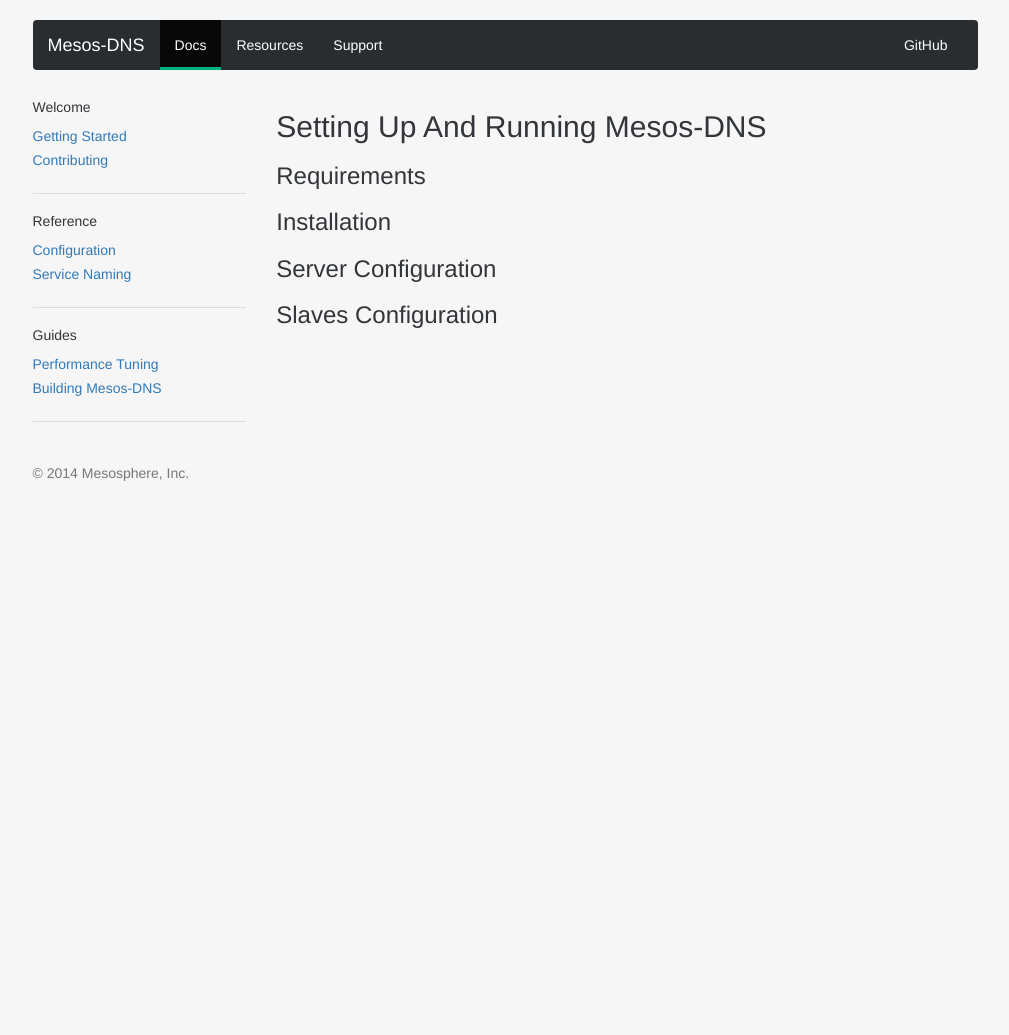
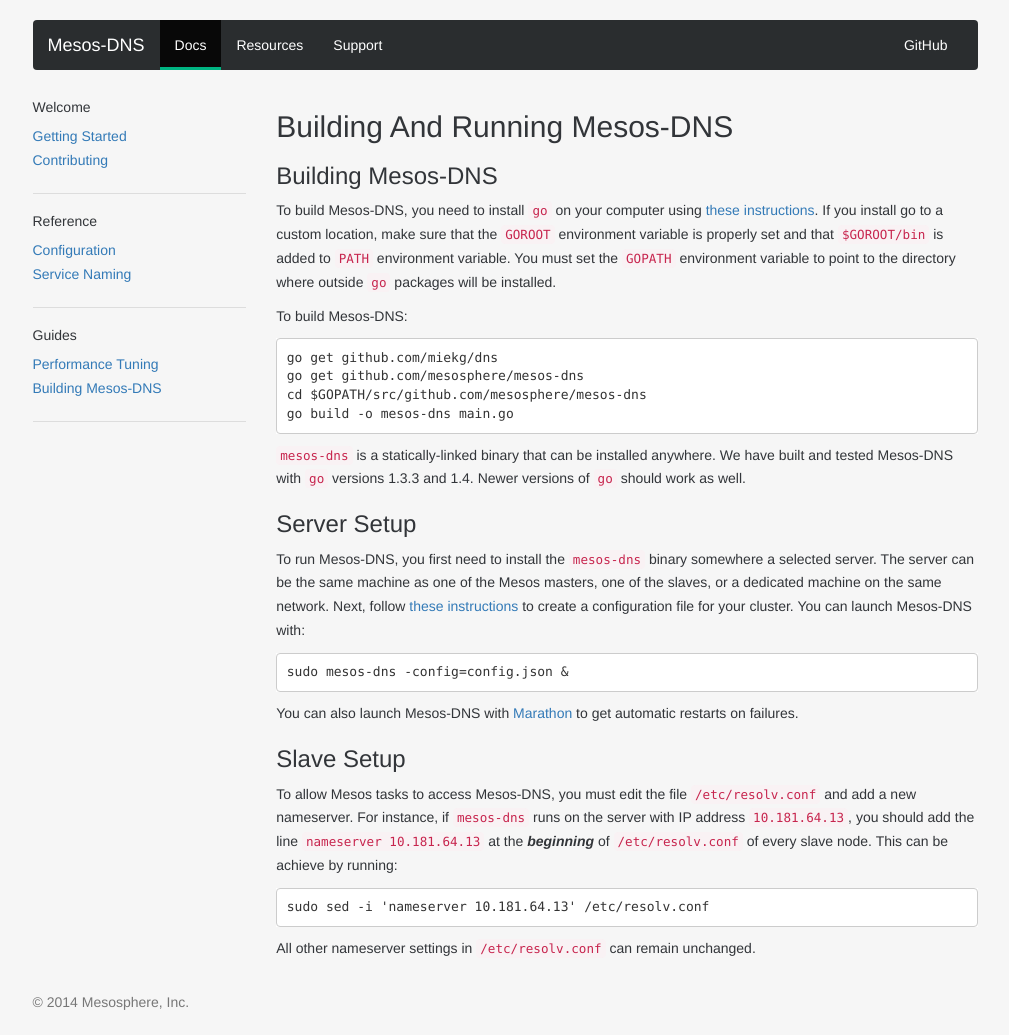
Before and after one commit to vkorehov/mesos-dns, a Jekyll site: the page built from docs/docs/index.md, in a window 1280 px wide. Shown: the whole page, without its empty margins (135-1144 px from the left). Built offline with Jekyll 4.4.1, drawn with Linux system fonts in a browser that asks for light colours; nearby versions of some CDN libraries; some web fonts are replaced; Markdown is read by kramdown in place of the engine named in the settings; before the commit the page ends 900 px from its top, so only the background shows below that.

Commit message:
Documentation updates

````diff
--- a/docs/docs/index.md
+++ b/docs/docs/index.md
@@ -1,13 +1,41 @@
 ---
-title: Setting Up and Running Mesos-DNS
+title: Building and Running Mesos-DNS
 ---
 
-## Setting Up And Running Mesos-DNS
+## Building And Running Mesos-DNS
 
-### Requirements
+### Building Mesos-DNS
 
-### Installation
+To build Mesos-DNS, you need to install `go` on your computer using [these instructions](https://golang.org/doc/install). If you install go to a custom location, make sure that the `GOROOT` environment variable is properly set and that `$GOROOT/bin` is added to `PATH` environment variable. You must set the `GOPATH` environment variable to point to the directory where outside `go` packages will be installed.
 
-### Server Configuration
+To build Mesos-DNS:
 
-### Slaves Configuration
+```
+go get github.com/miekg/dns
+go get github.com/mesosphere/mesos-dns
+cd $GOPATH/src/github.com/mesosphere/mesos-dns
+go build -o mesos-dns main.go
+```
+
+`mesos-dns` is a statically-linked binary that can be installed anywhere. We have built and tested Mesos-DNS with `go` versions 1.3.3 and 1.4. Newer versions of `go` should work as well.
+
+
+### Server Setup
+
+To run Mesos-DNS, you first need to install the `mesos-dns` binary somewhere a selected server. The server can be the same machine as one of the Mesos masters, one of the slaves, or a dedicated machine on the same network. Next, follow [these instructions](configuration-parameters.html) to create a configuration file for your cluster. You can launch Mesos-DNS with:
+
+```
+sudo mesos-dns -config=config.json &
+```
+
+You can also launch Mesos-DNS with [Marathon](https://mesosphere.github.io/marathon) to get automatic restarts on failures.
+
+### Slave Setup
+
+To allow Mesos tasks to access Mesos-DNS, you must edit the file `/etc/resolv.conf` and add a new nameserver. For instance, if `mesos-dns` runs on the server with IP address `10.181.64.13`, you should add the line `nameserver 10.181.64.13` at the ***beginning*** of `/etc/resolv.conf` of every slave node. This can be achieve by running:
+
+```
+sudo sed -i 'nameserver 10.181.64.13' /etc/resolv.conf
+```
+
+All other nameserver settings in `/etc/resolv.conf` can remain unchanged.
````
Also changed, not shown: docs/docs/building.md (+3 -16 lines), docs/docs/configuration-parameters.md (+4 -4 lines), docs/docs/naming.md (+0 -5 lines), docs/docs/performance-tuning.md (+1 -1 lines).
